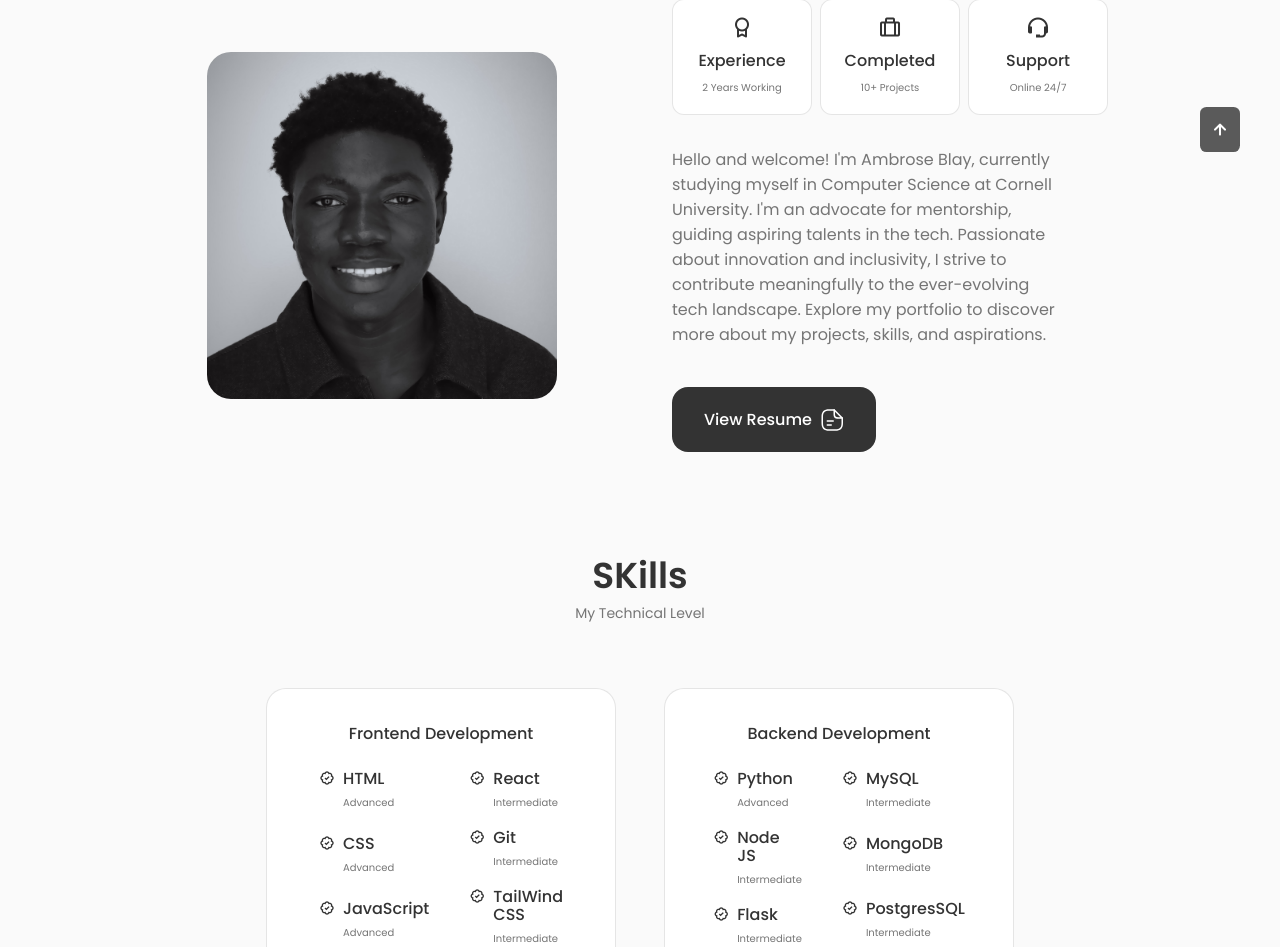
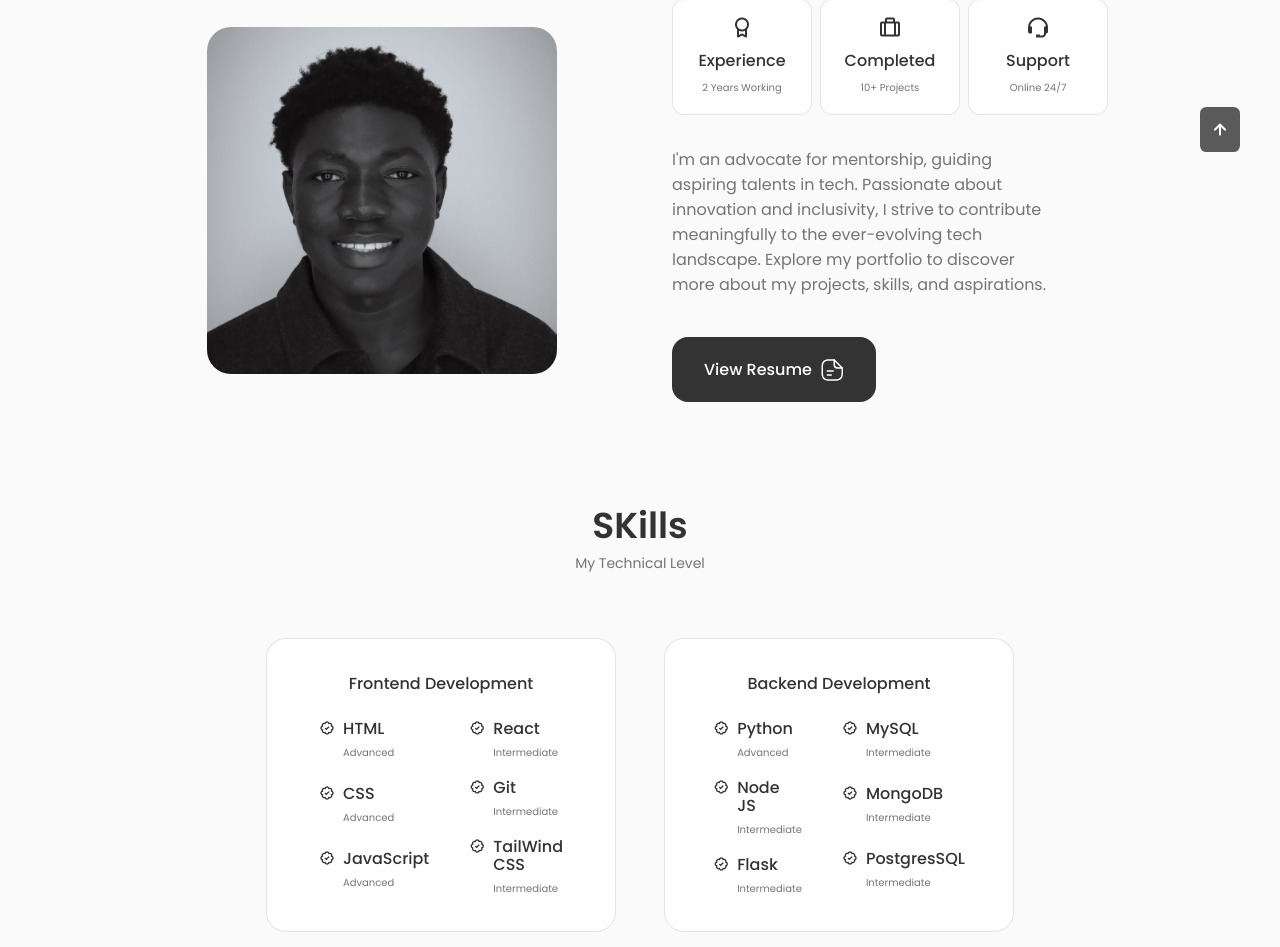
Before and after one commit to Ambrose2002/portfolio_website, a React (Create React App) app: page / in a window 1280 px wide. Shown: the part 808-1755 px from the top of the page. Built offline with nearby package versions, Linux system fonts and the light colour scheme.

Commit message:
work on about again

```diff
--- a/src/components/about/About.jsx
+++ b/src/components/about/About.jsx
@@ -17,8 +17,7 @@ const About = () => {
                     <Info />
 
                     <p className="about__description">
-                    Hello and welcome! I'm Ambrose Blay, currently studying myself in Computer Science at Cornell University.
-                    I'm an advocate for mentorship, guiding aspiring talents in the tech.
+                    I'm an advocate for mentorship, guiding aspiring talents in tech.
                     Passionate about innovation and inclusivity, I strive to contribute meaningfully to the ever-evolving tech landscape.
                     Explore my portfolio to discover more about my projects, skills, and aspirations.
                     </p>
```
